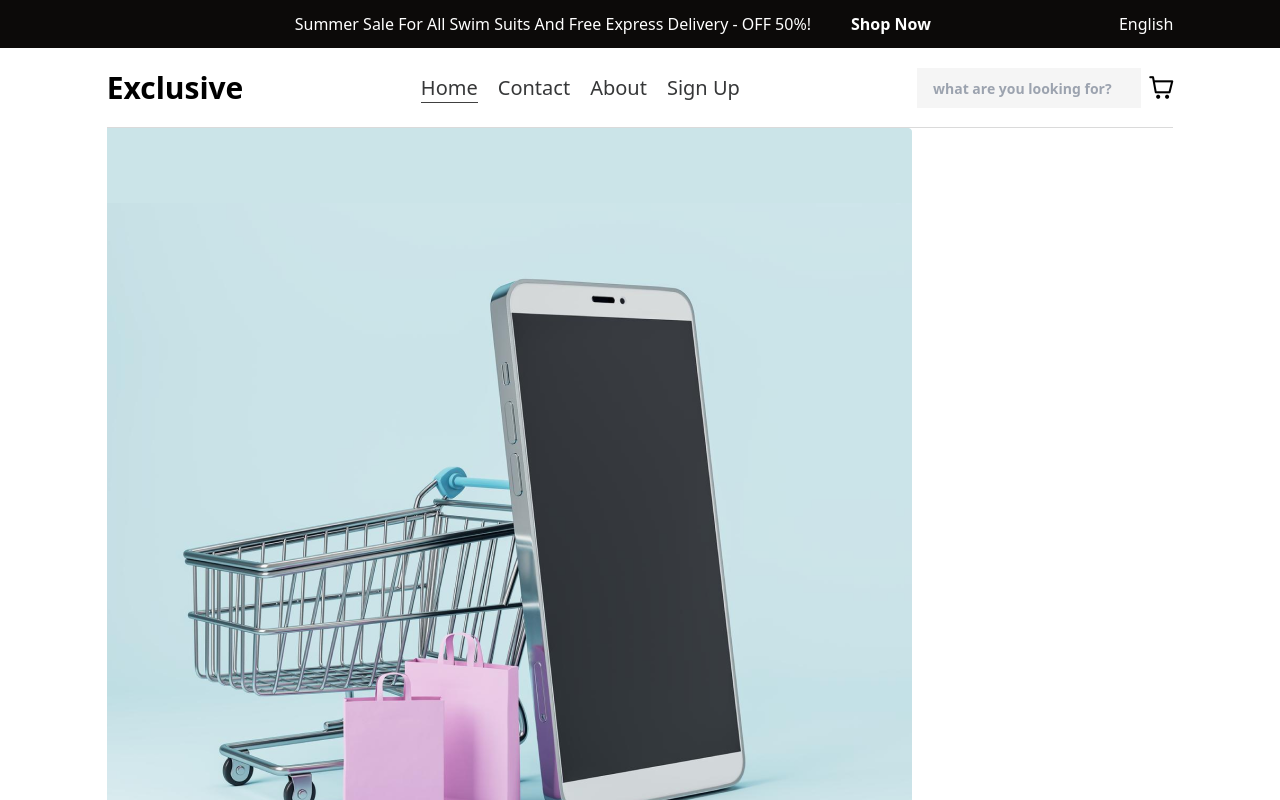
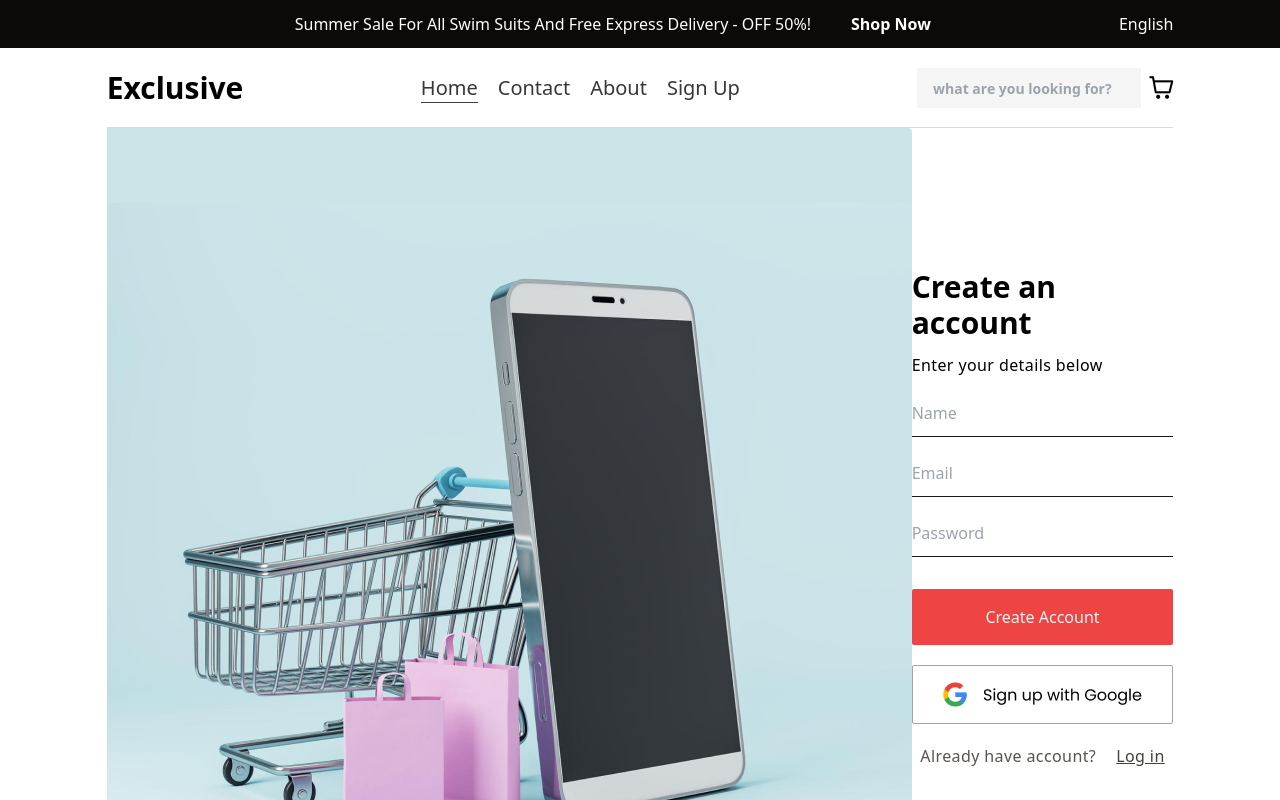
Before and after one commit to Tomo233/E-commerce, a React (Vite) app: page / in a window 1280 px wide. Shown: the top 800 px of the page. Built offline with nearby package versions, Linux system fonts and the light colour scheme; no server answers.

Commit message:
flex and grid are added to signUp page and some additional style for buttons and inputs

```diff
--- a/src/pages/SignUp.jsx
+++ b/src/pages/SignUp.jsx
@@ -4,34 +4,38 @@ import google from "../assets/googleLogin.png";
 
 function SignUp() {
   return (
-    <section>
+    <section className="flex justify-between items-center">
       <img src={image} alt="" />
-      <div>
+      <div className="grid gap-y-3 w-1/3">
         <h2 className="text-3xl font-semibold">Create an account</h2>
         <p className="font-medium tracking-wide">Enter your details below</p>
         <input
           type="text"
           placeholder="Name"
-          className="bg-transparent w-56 h-10 border-b border-stone-900 text-left outline-none"
+          className="bg-transparent h-12 border-b border-stone-900 text-left outline-none"
         />
         <input
           type="email"
           placeholder="Email"
-          className="bg-transparent w-56 h-10 border-b border-stone-900 text-left outline-none"
+          className="bg-transparent h-12 border-b border-stone-900 text-left outline-none"
         />
         <input
           type="password"
           placeholder="Password"
-          className="bg-transparent w-56 h-10 border-b border-stone-900 text-left outline-none"
+          className="bg-transparent h-12 border-b border-stone-900 text-left outline-none"
         />
-        <button className="bg-red-500 py-4 px-20">Create Account</button>
-        <button className="border border-stone-900 py-3 px-10">
-          <img src={google} alt="" />
+        <button className="bg-red-500 py-4 mt-5 mb-2 rounded-sm text-stone-100 font-medium">
+          Create Account
         </button>
-        <p className="text-stone-600 tracking-wide">Already have account?</p>
-        <Link className="text-stone-700 underline pb-5 tracking-wide">
-          Log in
-        </Link>
+        <button className="border border-stone-400 rounded-sm py-4">
+          <img src={google} className="mx-auto" alt="" />
+        </button>
+        <div className="flex justify-center items-center gap-5 mt-2">
+          <p className="text-stone-600 tracking-wide">Already have account?</p>
+          <Link className="text-stone-700 underline  tracking-wide">
+            Log in
+          </Link>
+        </div>
       </div>
     </section>
   );
```
